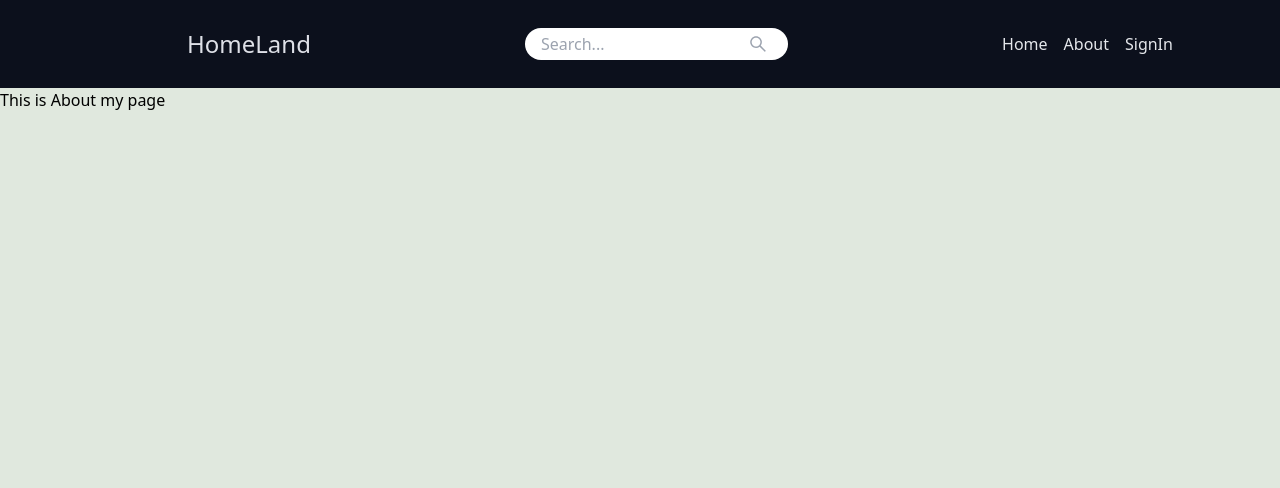
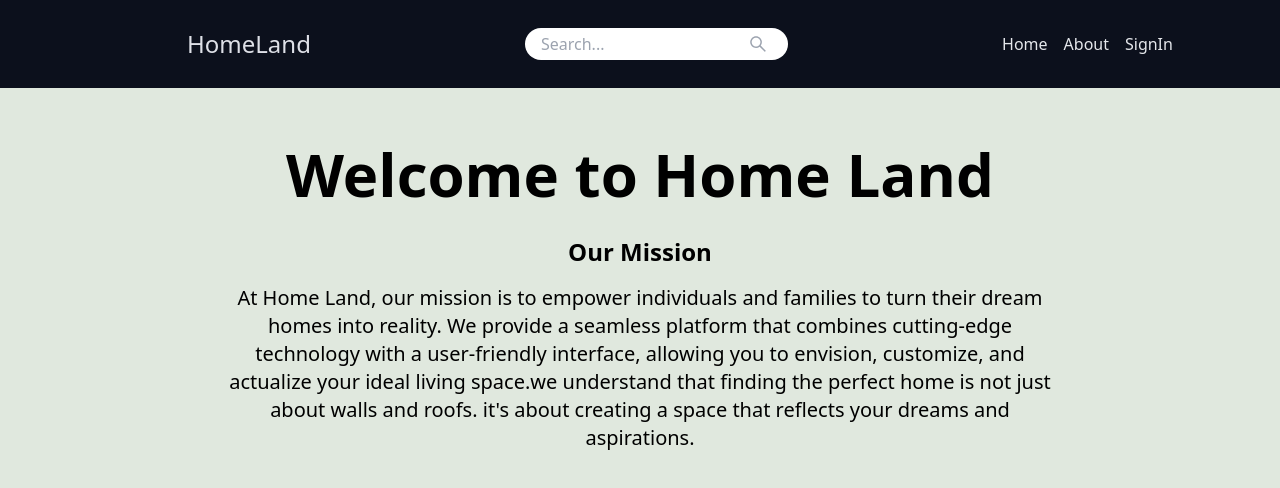
Before and after one commit to Mahadibappi/MERN-Real-Estate, a React (Vite) app in the folder client/: page /about in a window 1280 px wide. Shown: the top 488 px of the page. Built offline with nearby package versions, Linux system fonts and the light colour scheme.

Commit message:
card style change

```diff
--- a/client/src/App.jsx
+++ b/client/src/App.jsx
@@ -11,6 +11,7 @@ import Listing from "./pages/Listing";
 import PreviewList from "./pages/PreviewList";
 import Search from "./pages/Search";
 import Home from "./components/Home";
+
 function App() {
   return (
     <div>
@@ -20,13 +21,13 @@ function App() {
           <Route path="/" element={<Home />} />
           <Route path="/login" element={<Login />} />
           <Route path="/signup" element={<SignUp />} />
+          <Route path="/listing/:listingId" element={<PreviewList />} />
           <Route element={<PrivateRoute />}>
             <Route path="/profile" element={<Profile />} />
           </Route>
           <Route path="/search" element={<Search />} />
           <Route path="/about" element={<About />} />
           <Route path="/create-listing" element={<Listing />} />
-          <Route path="/listing/:listingId" element={<PreviewList />} />
         </Routes>
       </BrowserRouter>
       <ToastContainer />
--- a/client/src/components/HouseCard.jsx
+++ b/client/src/components/HouseCard.jsx
@@ -3,13 +3,12 @@
 import React from "react";
 import { Link } from "react-router-dom";
 import { ImLocation2 } from "react-icons/im";
-import { useSelector } from "react-redux";
 
 const HouseCard = ({ list }) => {
-  const { currentUser } = useSelector((state) => state.user);
+  console.log(list.userRef);
   return (
     <div className="bg-white shadow-md hover:shadow-lg transition-shadow overflow-hidden rounded-lg w-full sm:w-[330px]">
-      <Link to={`/listing/${currentUser._id}`}>
+      <Link to={`/listing/${list.userRef}`}>
         <img
           src={
             list.imageUrls[0] ||
--- a/client/src/pages/About.jsx
+++ b/client/src/pages/About.jsx
@@ -2,7 +2,21 @@
 import React from "react";
 
 const About = () => {
-  return <div>This is About my page</div>;
+  return (
+    <div className="text-center ">
+      <h1 className="text-6xl p-4 mt-10 font-semibold">Welcome to Home Land</h1>
+      <h2 className="text-2xl font-semibold p-4">Our Mission</h2>
+      <p className="text-wrap lg:w-4/6 sm:w-md mx-auto text-xl ">
+        At Home Land, our mission is to empower individuals and families to turn
+        their dream homes into reality. We provide a seamless platform that
+        combines cutting-edge technology with a user-friendly interface,
+        allowing you to envision, customize, and actualize your ideal living
+        space.we understand that finding the perfect home is not just about
+        walls and roofs. it's about creating a space that reflects your dreams
+        and aspirations.
+      </p>
+    </div>
+  );
 };
 
 export default About;
--- a/client/src/pages/Listing.jsx
+++ b/client/src/pages/Listing.jsx
@@ -69,7 +69,6 @@ const Listing = () => {
         (snapshot) => {
           const progress =
             (snapshot.bytesTransferred / snapshot.totalBytes) * 100;
-          console.log(`Upload is ${progress}% done`);
         },
         (error) => {
           reject(error);
@@ -150,11 +149,11 @@ const Listing = () => {
       });
       const data = await res.json();
       setLoading(false);
-
+      console.log(data.userRef);
       if (data.success === false) {
         setError(data.message);
       }
-      navigate(`/listing/${currentUser._id}`);
+      navigate(`/listing/${data.userRef}`);
       notify();
     } catch (error) {
       setError(error.message);
@@ -165,7 +164,7 @@ const Listing = () => {
   return (
     <main className="p-4 max-w-4xl mx-auto">
       <h1 className="text-center text-4xl p-3 font-semibold mt-5">
-        Create Listing
+        Create New Home
       </h1>
       <form
         onSubmit={handleSubmit}
@@ -356,7 +355,7 @@ const Listing = () => {
                 </button>
               </div>
             ))}
-          <button className=" m-2 border p-3 rounded-md text-white bg-gray-600 hover:bg-gray-800 sm:w-10/12">
+          <button className=" bg-gradient-to-tr from-cyan-500 to-blue-400 m-2 border p-3 rounded-md text-white transition-all duration-200  hover:bg-blue-800 sm:w-10/12">
             {loading ? "Creating..." : " Crate Listing"}
           </button>
           {error && <p className="text-red-700 ml-2">{error}</p>}
--- a/client/src/pages/PreviewList.jsx
+++ b/client/src/pages/PreviewList.jsx
@@ -18,7 +18,7 @@ const PreviewList = () => {
   const [loading, setLoading] = useState(false);
   const [contact, setContact] = useState(false);
   const [error, setError] = useState(false);
-  console.log(listing);
+
   useEffect(() => {
     const ListingFetch = async () => {
       try {
@@ -66,7 +66,7 @@ const PreviewList = () => {
           </Swiper>
         </div>
       )}
-      <div className="flex flex-col justify-center items-center max-w-4xl mx-auto p-3 my-5 gap-2">
+      <div className="flex flex-col justify-center items-center max-w-4xl mx-auto p-3 my-5 gap-2 ">
         {listing?.map((list) => (
           // eslint-disable-next-line react/jsx-key
 
--- a/client/src/pages/Profile.jsx
+++ b/client/src/pages/Profile.jsx
@@ -196,7 +196,7 @@ const Profile = () => {
         </button>
         <Link to="/create-listing">
           <button className="mt-2 bg-gray-600 w-full p-2 rounded-full text-white font-semibold">
-            Create Listing
+            Create Home
           </button>
         </Link>
       </form>
@@ -206,13 +206,13 @@ const Profile = () => {
             notify("Account deleted successfully");
             handleDelete();
           }}
-          className="bg-red-500 p-2 rounded-full  text-white m-1 cursor-pointer"
+          className="bg-red-500 px-3 py-2 rounded-full  text-white m-1 cursor-pointer"
         >
           Delete Account
         </span>
         <span
           onClick={handleLogOut}
-          className="bg-green-500 p-2 px-4 rounded-full  text-gray-300 m-1 cursor-pointer"
+          className="bg-green-500 px-3 py-2 rounded-full  text-white m-1 cursor-pointer"
         >
           Log Out
         </span>
```
